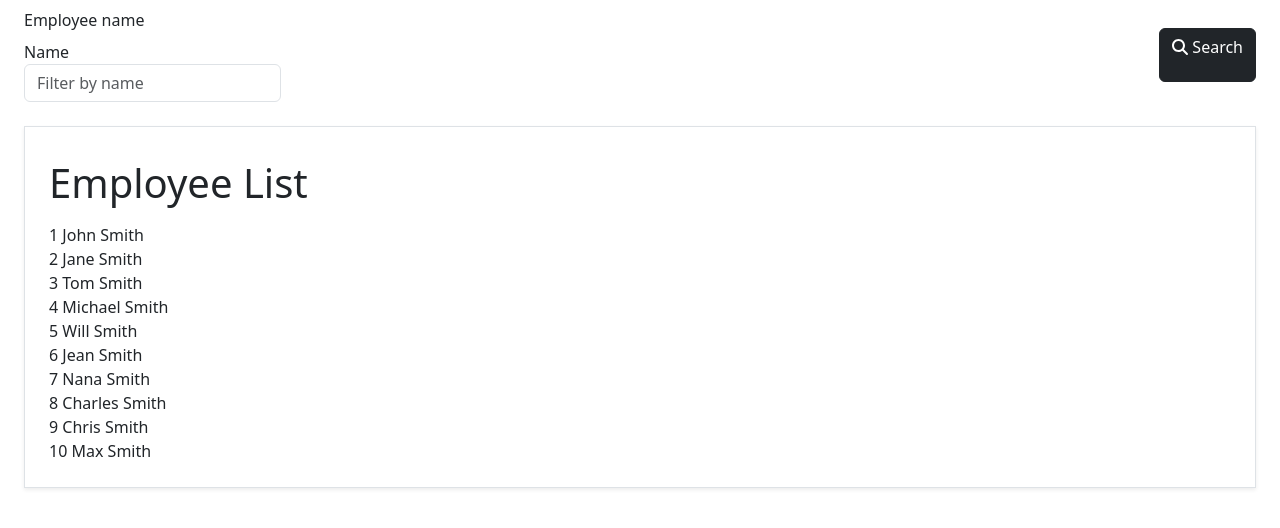
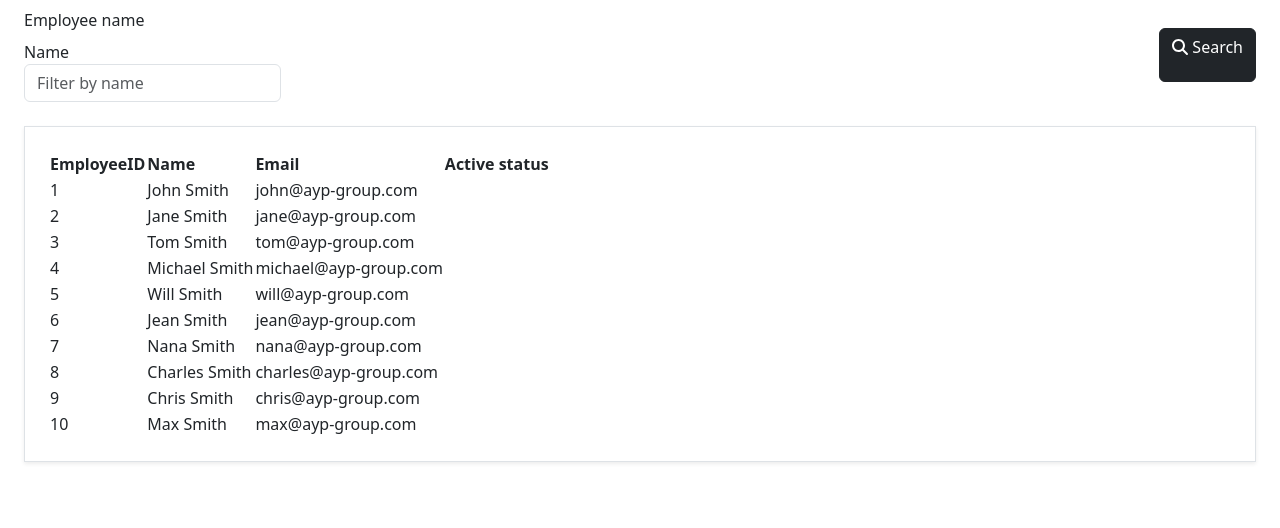
Before and after one commit to almasutami/employee-app, a React (Create React App) app: page / in a window 1280 px wide. Shown: the top 528 px of the page. Built offline with nearby package versions, Linux system fonts and the light colour scheme.

Commit message:
feat: base table component

```diff
--- /dev/null
+++ b/src/components/global/base-table.tsx
@@ -0,0 +1,50 @@
+import React, { Component } from "react";
+
+interface RowData {
+  [key: string]: any;
+}
+
+interface Header {
+  label: string;
+  key: string;
+}
+
+interface BaseTableProps {
+  headers: Header[];
+  data: RowData[];
+}
+
+class BaseTable extends Component<BaseTableProps> {
+  renderTableHeaders() {
+    const { headers } = this.props;
+    return (
+      <tr>
+        {headers.map((header, index) => (
+          <th key={index}>{header.label}</th>
+        ))}
+      </tr>
+    );
+  }
+
+  renderTableData() {
+    const { data, headers } = this.props;
+    return data.map((row, rowIndex) => (
+      <tr key={rowIndex}>
+        {headers.map((header, index) => (
+          <td key={index}>{row[header.key]}</td>
+        ))}
+      </tr>
+    ));
+  }
+
+  render() {
+    return (
+      <table>
+        <thead>{this.renderTableHeaders()}</thead>
+        <tbody>{this.renderTableData()}</tbody>
+      </table>
+    );
+  }
+}
+
+export default BaseTable;
--- a/src/pages/employee-list.tsx
+++ b/src/pages/employee-list.tsx
@@ -1,16 +1,24 @@
 import React from "react";
 // import "../assets/styles/employee-list.css";
 import employeeData from "../data/employee.json";
-import BaseInput from "../components/global/base-input";
+import BaseInput from "../components/global/base-input.tsx";
+import BaseTable from "../components/global/base-table.tsx";
 import { FontAwesomeIcon } from "@fortawesome/react-fontawesome";
 import { faSearch } from "@fortawesome/free-solid-svg-icons";
 
-interface Employee {
+export interface Employee {
   id: number;
   name: string;
   email: string;
   isActive: boolean;
 }
+
+const employeeTableHeaders = [
+  { label: "EmployeeID", key: "id" },
+  { label: "Name", key: "name" },
+  { label: "Email", key: "email" },
+  { label: "Active status", key: "isActive" },
+];
 
 class EmployeeListing extends React.Component {
   state = {
@@ -85,16 +93,12 @@ class EmployeeListing extends React.Component {
         <div className={`d-flex flex-row justify-content-end mx-2`}></div>
         {/* employees */}
         <div className={`border shadow-sm mx-4 my-3 p-4`}>
-          <div className="py-2">
-            <h1>Employee List</h1>
+          <div>
+            <BaseTable
+              headers={employeeTableHeaders}
+              data={this.state.employees}
+            />
           </div>
-          {this.state.employees?.map((employee) =>
-            employee?.id ? (
-              <div key={employee.id} className="d-flex flex-col flex-wrap">
-                {employee.id} {employee.name}
-              </div>
-            ) : null
-          )}
         </div>
       </div>
     );
```
